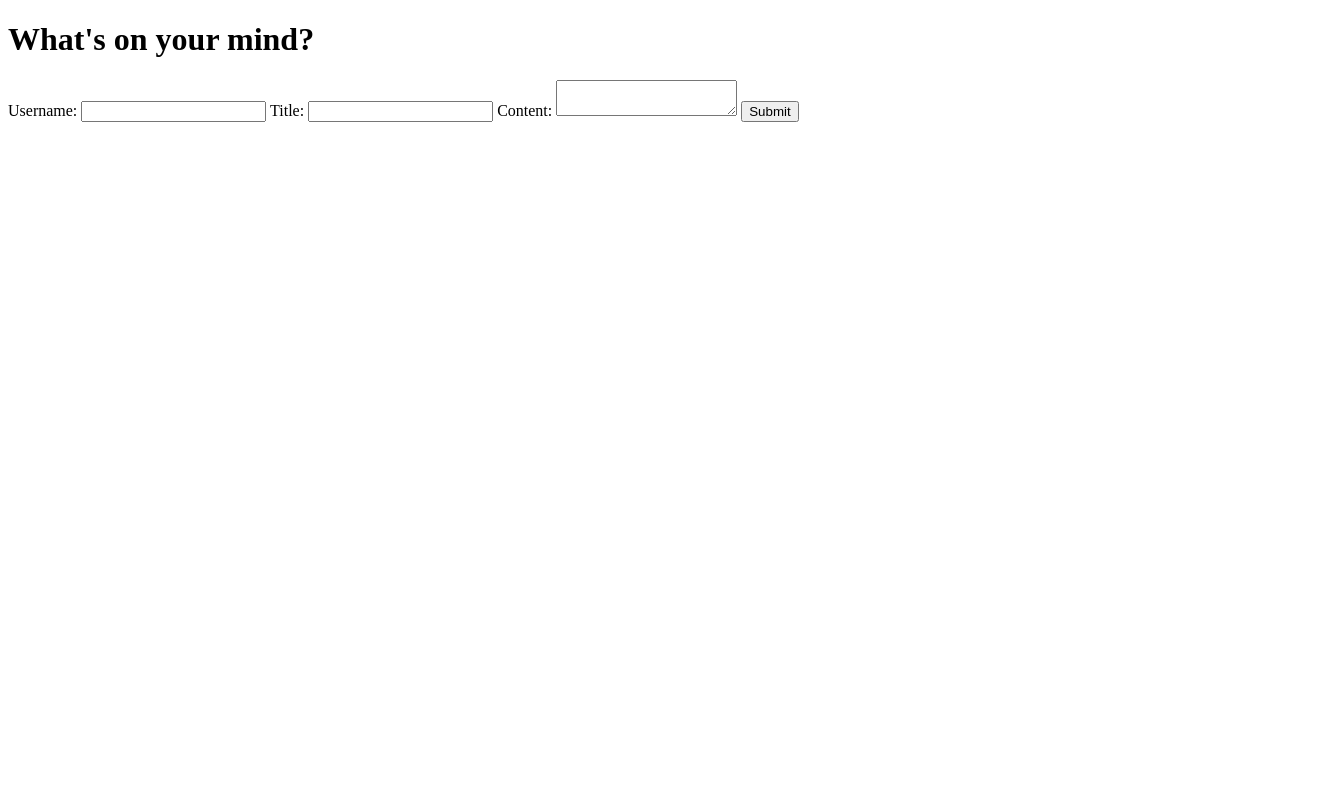
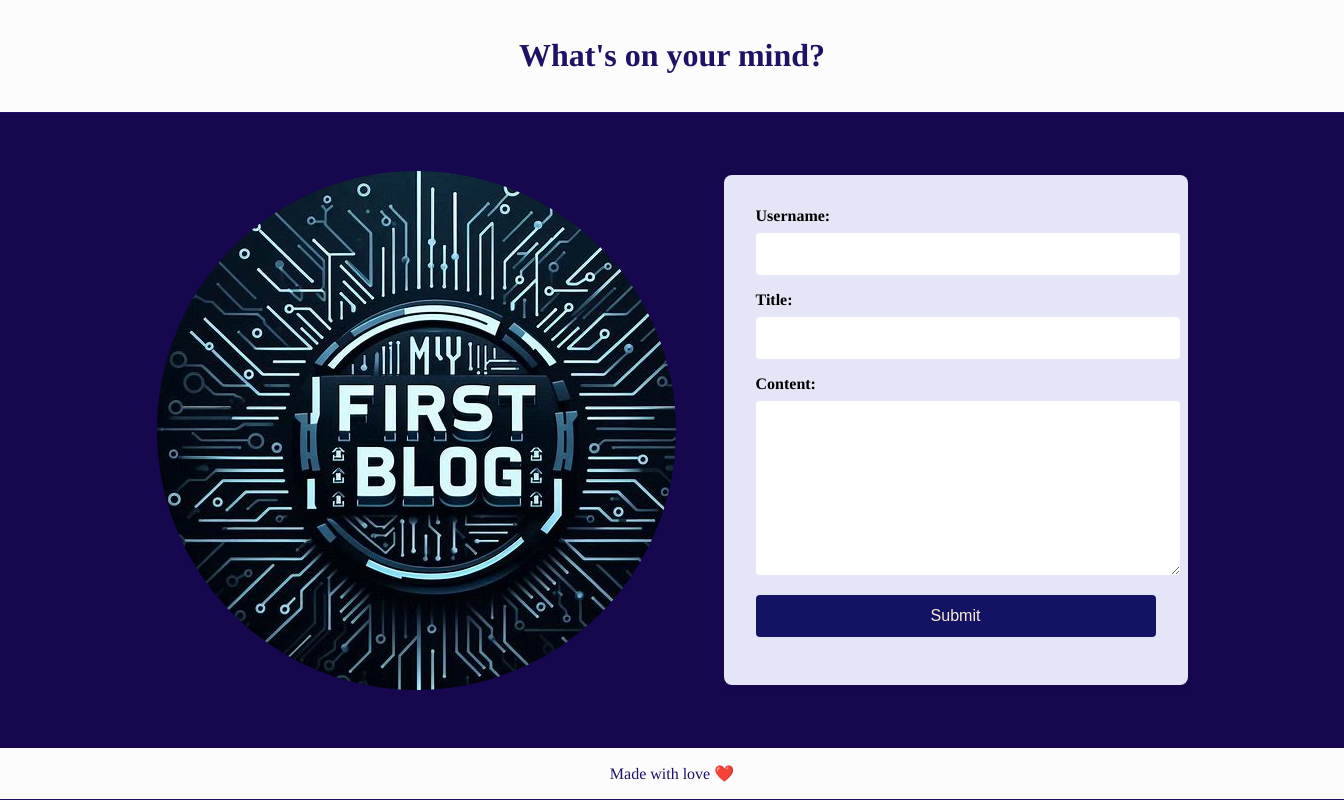
Before and after one commit to Robert-Ulloa/my-personal-blog, a plain HTML site: page index.html in a window 1280 px wide. Shown: the whole page, 1344 px wide, since content can reach past the window. Drawn offline with Linux system fonts and the light colour scheme.

Commit message:
styling the form document

```diff
--- a/assets/css/style.css
+++ b/assets/css/style.css
@@ -0,0 +1,94 @@
+/* General styling */
+header, footer {
+    background-color: rgb(252, 252, 253);
+    border-bottom: 1px solid ;
+    padding: 1rem 2rem;
+    text-align: center;
+    color: #1d1264;
+}
+
+footer {
+    margin-top: auto;
+}
+
+body {
+    font-family: 'times', serif;
+    background-color: rgb(22, 7, 79);
+    color: var(--text-color);
+    margin: 0;
+    padding: 0;
+    display: flex;
+    flex-wrap: wrap;
+    flex-direction: column;
+    min-height: 100vh;
+}
+
+header h1, footer h1 {
+    font-weight: 700;
+
+}
+
+img{
+    border-radius: 50%;
+    height: auto;
+    margin-right: 3rem;
+}
+
+main {
+    flex: 1;
+    display: flex;
+    justify-content: center;
+    align-items: center;
+    padding: 2rem;
+    flex-wrap: wrap;
+}
+
+.form-wrapper {
+    display: flex;
+    justify-content: center;
+    align-items: center;
+    width: 100%;
+    height: 100%;
+}
+
+.form-container {
+    background-color: rgb(229, 229, 248);
+    padding: 2rem;
+    border-radius: 8px;
+    box-shadow: 0 2px 4px rgba(20, 11, 60, 0.1);
+    max-width: 400px;
+    width: 100%;
+}
+
+.form-container label {
+    display: block;
+    margin-bottom: 0.5rem;
+    font-weight: 600;
+}
+
+.form-container input,
+.form-container textarea,
+.form-container button {
+    width: 100%;
+    padding: 0.75rem;
+    margin-bottom: 1rem;
+    border: 1px solid var(--input-border-color);
+    border-radius: 4px;
+    font-size: 1rem;
+}
+
+.form-container button {
+    background-color: rgb(19, 19, 100);
+    color: antiquewhite;
+    border: none;
+    cursor: pointer;
+}
+
+.btn:hover {
+    background-color: #3e52ff;
+}
+
+#content {
+    resize: vertical; /* Allows the textarea to be resized vertically */
+    min-height: 150px; /* Minimum height of the textarea */
+}
--- a/index.html
+++ b/index.html
@@ -3,19 +3,21 @@
 <head>
   <meta charset="UTF-8">
   <meta name="viewport" content="width=device-width, initial-scale=1.0">
-  <link rel="stylesheet" href="assets/css/form.css">
+  <link rel="stylesheet" href="assets/css/style.css">
   <title>Personal Blog - Home</title>
 </head>
 <body>
   <header>
     <h1>What's on your mind?</h1>
   </header>
-  <main>
-    <form id="blogForm">
+
+  <main class="form-wrapper">
+    <img src="assets/images/IMG_05.JPG" alt="logo">
+    <form class="form-container" id="blogForm">
       <label for="username">Username:</label>
       <input type="text" id="username" name="username" required>
 
-      <label for="title"> Title:</label>
+      <label for="title">Title:</label>
       <input type="text" id="title" name="title" required>
 
       <label for="content">Content:</label>
@@ -24,6 +26,9 @@
       <button type="submit">Submit</button>
     </form>
   </main>
+  <footer>
+    Made with love ❤️
+  </footer>
   <script src="assets/js/form.js"></script>
 </body>
 </html>
```
Also changed, not shown: assets/images/IMG_05.JPG (added), assets/images/IMG_052.JPG (added), 2 other files.
